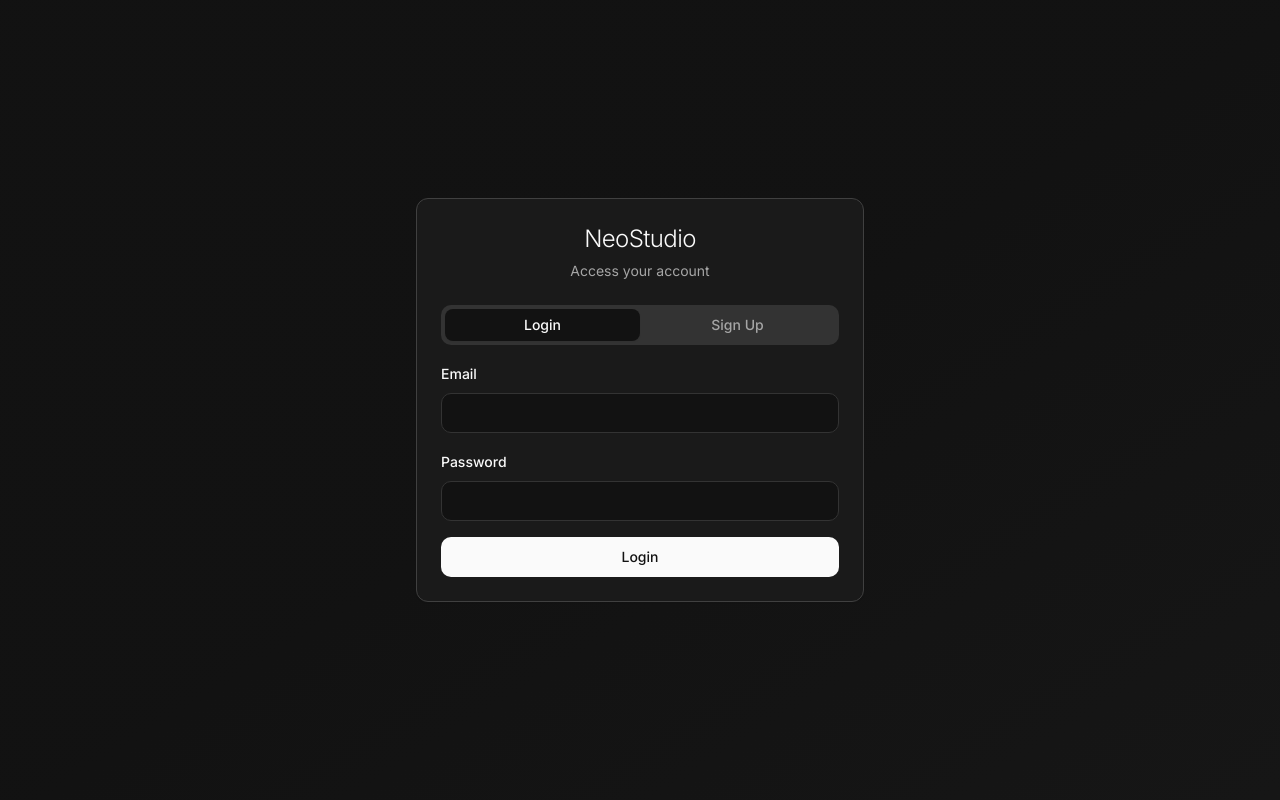
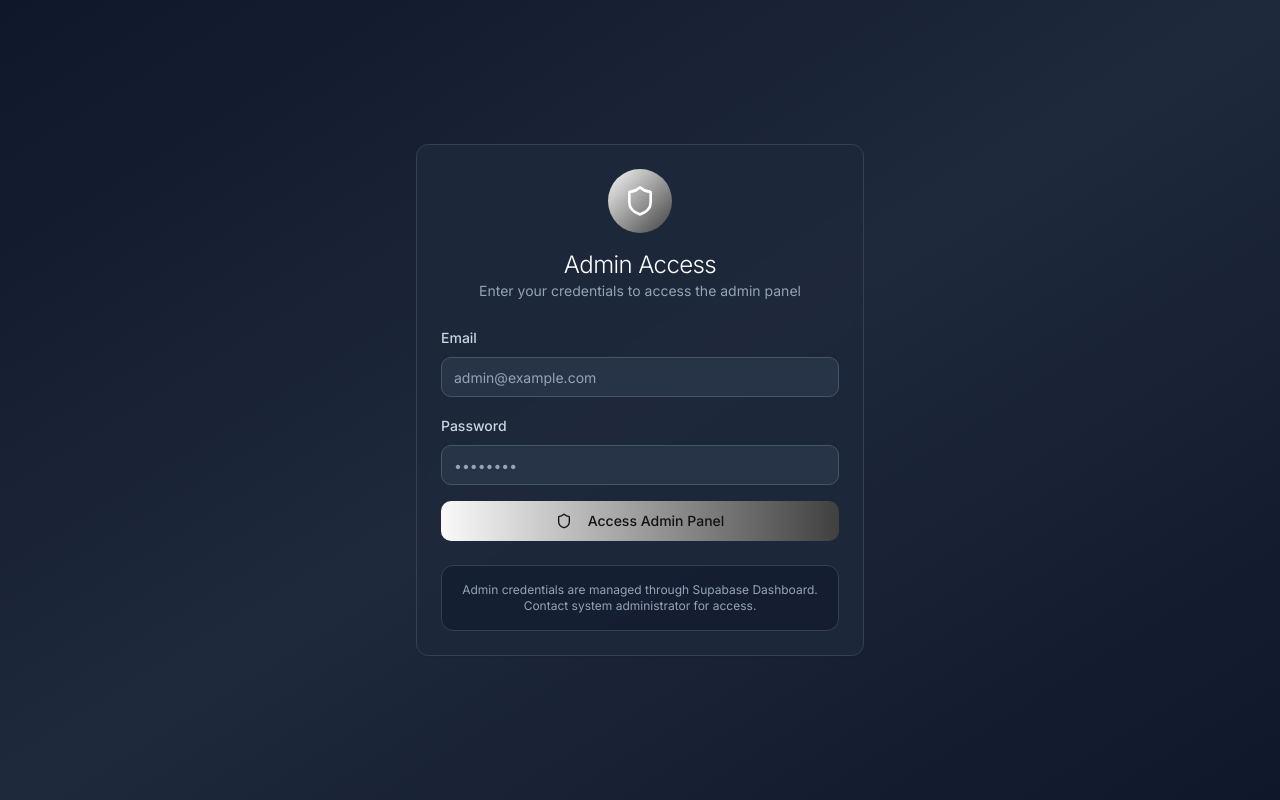
Before and after one commit to mdarsalan-c30/neostudio_developer, a React (Vite) app: page /auth in a window 1280 px wide. Built offline with nearby package versions, Linux system fonts and the light colour scheme.

Commit message:
Refactor authentication for admin panel
Remove signup flow and create a dedicated admin login page. Admins can be managed via Supabase, and only authenticated admins can access the admin panel.

```diff
--- a/src/pages/Auth.tsx
+++ b/src/pages/Auth.tsx
@@ -4,26 +4,19 @@ import { Button } from "@/components/ui/button";
 import { Card, CardContent, CardDescription, CardHeader, CardTitle } from "@/components/ui/card";
 import { Input } from "@/components/ui/input";
 import { Label } from "@/components/ui/label";
-import { Tabs, TabsContent, TabsList, TabsTrigger } from "@/components/ui/tabs";
 import { useAuth } from "@/hooks/useAuth";
 import { useToast } from "@/hooks/use-toast";
-import { Loader2 } from "lucide-react";
+import { Loader2, Shield } from "lucide-react";
 
 const Auth = () => {
   const [isLoading, setIsLoading] = useState(false);
   const [loginData, setLoginData] = useState({ email: "", password: "" });
-  const [signupData, setSignupData] = useState({
-    email: "",
-    password: "",
-    confirmPassword: "",
-    displayName: ""
-  });
 
-  const { user, signIn, signUp } = useAuth();
+  const { user, isAdmin, signIn } = useAuth();
   const { toast } = useToast();
 
-  if (user) {
-    return <Navigate to="/" replace />;
+  if (user && isAdmin) {
+    return <Navigate to="/admin" replace />;
   }
 
   const handleLogin = async (e: React.FormEvent) => {
@@ -34,50 +27,14 @@ const Auth = () => {
 
     if (error) {
       toast({
-        title: "Login failed",
+        title: "Admin Login Failed",
         description: error.message,
         variant: "destructive"
       });
     } else {
       toast({
-        title: "Welcome back!",
-        description: "You have successfully logged in."
-      });
-    }
-
-    setIsLoading(false);
-  };
-
-  const handleSignup = async (e: React.FormEvent) => {
-    e.preventDefault();
-
-    if (signupData.password !== signupData.confirmPassword) {
-      toast({
-        title: "Passwords don't match",
-        description: "Please make sure your passwords match.",
-        variant: "destructive"
-      });
-      return;
-    }
-
-    setIsLoading(true);
-
-    const { error } = await signUp(
-      signupData.email,
-      signupData.password,
-      signupData.displayName
-    );
-
-    if (error) {
-      toast({
-        title: "Sign up failed",
-        description: error.message,
-        variant: "destructive"
-      });
-    } else {
-      toast({
-        title: "Account created!",
-        description: "Please check your email to verify your account."
+        title: "Admin Access Granted",
+        description: "Redirecting to admin panel..."
       });
     }
 
@@ -85,96 +42,61 @@ const Auth = () => {
   };
 
   return (
-    <div className="min-h-screen flex items-center justify-center bg-gradient-to-br from-background via-background to-secondary/20 p-4">
-      <Card className="w-full max-w-md">
-        <CardHeader className="text-center">
-          <CardTitle className="text-2xl font-light">NeoStudio</CardTitle>
-          <CardDescription>Access your account</CardDescription>
+    <div className="min-h-screen flex items-center justify-center bg-gradient-to-br from-slate-900 via-slate-800 to-slate-900 p-4">
+      <Card className="w-full max-w-md bg-slate-800/90 backdrop-blur-sm border-slate-700">
+        <CardHeader className="text-center space-y-4">
+          <div className="mx-auto w-16 h-16 bg-gradient-to-br from-primary to-accent rounded-full flex items-center justify-center">
+            <Shield className="h-8 w-8 text-white" />
+          </div>
+          <div>
+            <CardTitle className="text-2xl font-light text-white">Admin Access</CardTitle>
+            <CardDescription className="text-slate-400">Enter your credentials to access the admin panel</CardDescription>
+          </div>
         </CardHeader>
 
         <CardContent>
-          <Tabs defaultValue="login" className="space-y-4">
-            <TabsList className="grid w-full grid-cols-2">
-              <TabsTrigger value="login">Login</TabsTrigger>
-              <TabsTrigger value="signup">Sign Up</TabsTrigger>
-            </TabsList>
-
-            <TabsContent value="login">
           <form onSubmit={handleLogin} className="space-y-4">
             <div className="space-y-2">
-                  <Label htmlFor="login-email">Email</Label>
+              <Label htmlFor="admin-email" className="text-slate-300">Email</Label>
               <Input
-                    id="login-email"
+                id="admin-email"
                 type="email"
                 value={loginData.email}
                 onChange={(e) => setLoginData(prev => ({ ...prev, email: e.target.value }))}
+                className="bg-slate-700/50 border-slate-600 text-white placeholder:text-slate-400"
+                placeholder="admin@example.com"
                 required
               />
             </div>
             <div className="space-y-2">
-                  <Label htmlFor="login-password">Password</Label>
+              <Label htmlFor="admin-password" className="text-slate-300">Password</Label>
               <Input
-                    id="login-password"
+                id="admin-password"
                 type="password"
                 value={loginData.password}
                 onChange={(e) => setLoginData(prev => ({ ...prev, password: e.target.value }))}
+                className="bg-slate-700/50 border-slate-600 text-white placeholder:text-slate-400"
+                placeholder="••••••••"
                 required
               />
             </div>
-                <Button type="submit" className="w-full" disabled={isLoading}>
+            <Button
+              type="submit"
+              className="w-full bg-gradient-to-r from-primary to-accent hover:from-primary/90 hover:to-accent/90"
+              disabled={isLoading}
+            >
               {isLoading && <Loader2 className="mr-2 h-4 w-4 animate-spin" />}
-                  Login
+              <Shield className="mr-2 h-4 w-4" />
+              Access Admin Panel
             </Button>
           </form>
-            </TabsContent>
 
-            <TabsContent value="signup">
-              <form onSubmit={handleSignup} className="space-y-4">
-                <div className="space-y-2">
-                  <Label htmlFor="signup-name">Display Name</Label>
-                  <Input
-                    id="signup-name"
-                    value={signupData.displayName}
-                    onChange={(e) => setSignupData(prev => ({ ...prev, displayName: e.target.value }))}
-                  />
+          <div className="mt-6 p-4 bg-slate-900/50 rounded-lg border border-slate-700">
+            <p className="text-xs text-slate-400 text-center">
+              Admin credentials are managed through Supabase Dashboard.<br />
+              Contact system administrator for access.
+            </p>
           </div>
-                <div className="space-y-2">
-                  <Label htmlFor="signup-email">Email</Label>
-                  <Input
-                    id="signup-email"
-                    type="email"
-                    value={signupData.email}
-                    onChange={(e) => setSignupData(prev => ({ ...prev, email: e.target.value }))}
-                    required
-                  />
-                </div>
-                <div className="space-y-2">
-                  <Label htmlFor="signup-password">Password</Label>
-                  <Input
-                    id="signup-password"
-                    type="password"
-                    value={signupData.password}
-                    onChange={(e) => setSignupData(prev => ({ ...prev, password: e.target.value }))}
-                    required
-                  />
-                </div>
-                <div className="space-y-2">
-                  <Label htmlFor="confirm-password">Confirm Password</Label>
-                  <Input
-                    id="confirm-password"
-                    type="password"
-                    value={signupData.confirmPassword}
-                    onChange={(e) => setSignupData(prev => ({ ...prev, confirmPassword: e.target.value }))}
-                    required
-                  />
-                </div>
-                <Button type="submit" className="w-full" disabled={isLoading}>
-                  {isLoading && <Loader2 className="mr-2 h-4 w-4 animate-spin" />}
-                  Sign Up
-                </Button>
-              </form>
-            </TabsContent>
-          </Tabs>
         </CardContent>
       </Card>
     </div>
```
Lines whose indentation alone changed are shown as unchanged.
